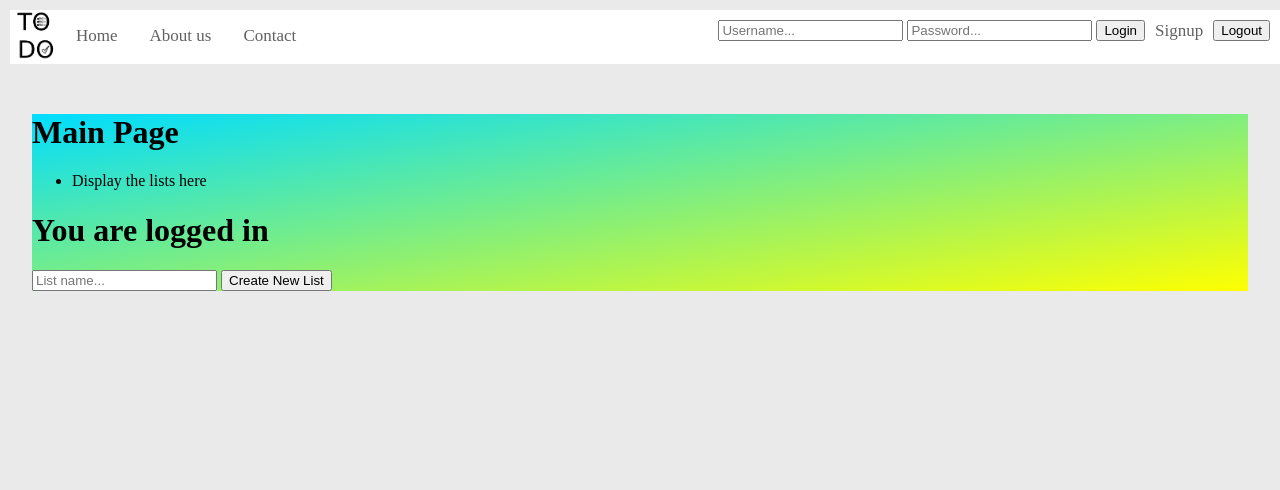
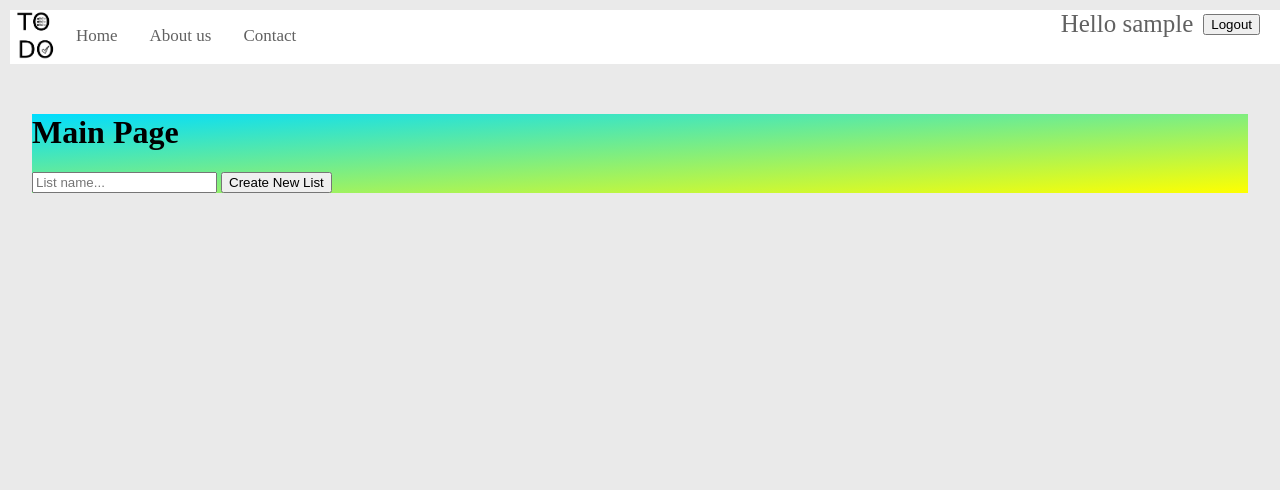
Before and after one commit to WNDH-VD3m/cs139-2, a PHP site: page /main.php in a window 1280 px wide. Shown: the top 490 px of the page. Run offline with PHP 8.4, Linux system fonts and the light colour scheme; the visitor is signed in with stand-in values (Sample User, id 1); data comes from the database, SQL or seed files in the repository.

Commit message:
minor changes

```diff
--- a/css/main.css
+++ b/css/main.css
@@ -30,13 +30,15 @@ li a:hover{
 }
 
 .header-login {
-  padding-right: 10px;
-  padding-top: 10px;
+  margin-top: auto;
+  margin-bottom: auto;
+  padding-right: 20px;
   float: right;
   display: flex;
   flex-direction: row;
   justify-content: center;
   align-items: center;
+  border: 3px green;
 }
 
 .header-login a {
@@ -44,7 +46,7 @@ li a:hover{
   padding-left: 10px;
   color: #616161;
   text-decoration: none;
-  font-size: 17px;
+  font-size: 25px;
 }
 
 main {
--- a/header.php
+++ b/header.php
@@ -20,7 +20,14 @@
           <li> <a href="about.php">About us</a></li>
           <li> <a href="main.php">Contact</a></li>
         </ul>
-
+        <?php if (isset($_SESSION['userID'])) { ?>
+          <div class="header-login">
+            <a>Hello <?php echo $_SESSION['userName']; ?></a>
+            <form action="logout.inc.php" method="post">
+              <button type="submit" name="logout-submit">Logout</button>
+            </form>
+          </div>
+        <?php } else { ?>
           <div class="header-login">
             <form action="login.inc.php" method="post">
               <input type="text" name="username" placeholder="Username...">
@@ -29,10 +36,9 @@
             </form>
 
             <a href="register.php">Signup</a>
+          </div>
+        <?php } ?>
 
-          <form action="logout.inc.php" method="post">
-            <button type="submit" name="logout-submit">Logout</button>
-          </form>
         </div>
       </nav>
     </header>
--- a/list.php
+++ b/list.php
@@ -1,4 +1,3 @@
-<h1>You are logged in</h1>
 <form action="newList.php" method="post">
   <input type="text" name="name" placeholder="List name...">
   <button type="submit" name="create">Create New List</button>
--- a/login.inc.php
+++ b/login.inc.php
@@ -15,6 +15,7 @@ if (isset($_POST['login-submit'])){
     $result = $statement->execute();
     while ($row = $result->fetchArray()) {
       $username = "{$row['UidUsers']}";
+      $name = "{$row['Name']}";
     }
     if ($result == $username) {
       echo $result;
@@ -31,6 +32,7 @@ if (isset($_POST['login-submit'])){
       if($dbpassword == $password){
         session_start();
         $_SESSION['userID'] = $username;
+        $_SESSION['userName'] = $name;
         header("Location: main.php?done=success");
       }
       else {
--- a/main.php
+++ b/main.php
@@ -1,9 +1,6 @@
 <?php require 'header.php'; ?>
   <main>
     <h1>Main Page</h1>
-    <ul>
-      <li>Display the lists here</li>
-    </ul>
     <?php
       if (isset($_SESSION['userID'])) {
         include('list.php');
```
Lines whose indentation alone changed are shown as unchanged.
